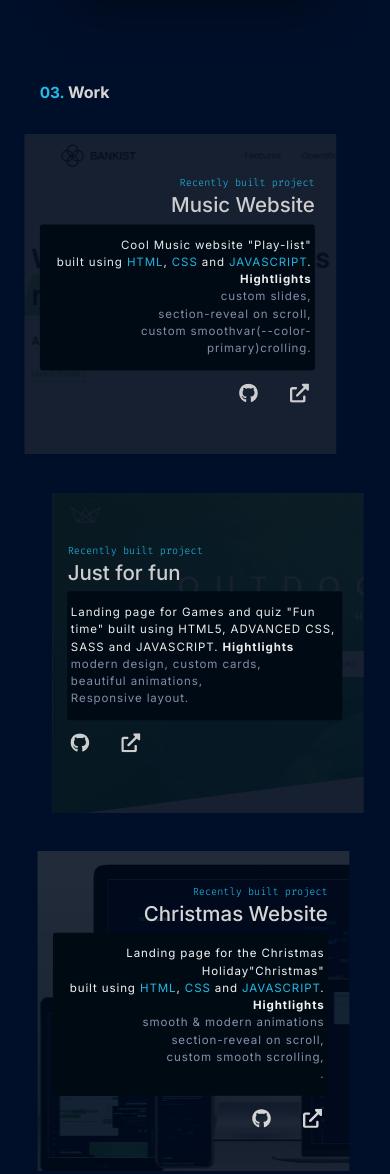
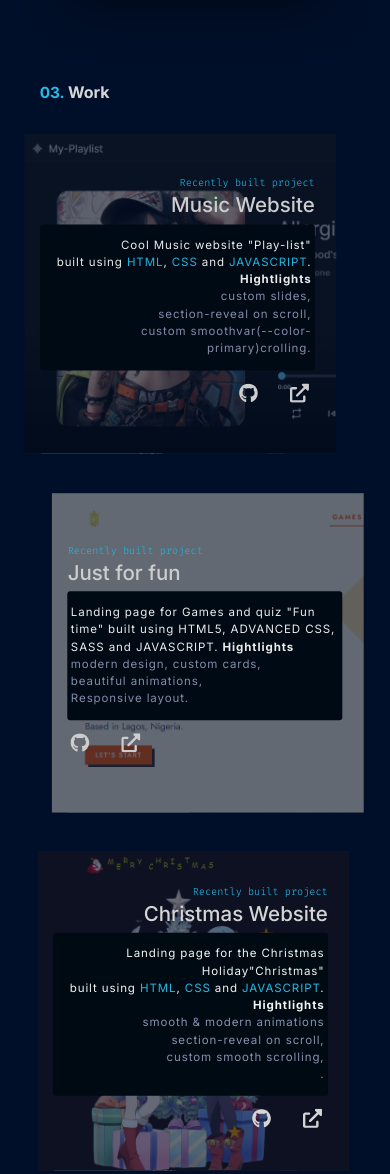
Before and after one commit to Smartkid222/SmarTech, a website with bundled scripts: page index.html in a window 390 px wide. Shown: the part 2220-3394 px from the top of the page. Built offline with nearby package versions, Linux system fonts and the light colour scheme; a script that the page names is missing.

Commit message:
Update style.css

```diff
--- a/style.css
+++ b/style.css
@@ -769,15 +769,15 @@ body {
   display: none;
 } */
 .row__img-1:hover {
-  background-image: url("img/work-1.PNG"),
+  background-image: url("img/my-playlist.png"),
     linear-gradient(to right, transparent 0%, transparent 100%);
 }
 .row__img-2:hover {
-  background-image: url("img/work-2.PNG"),
+  background-image: url("img/for\ fun.png"),
     linear-gradient(to right, transparent 0%, transparent 100%);
 }
 .row__img-3:hover {
-  background-image: url("img/work-3.jpg"),
+  background-image: url("img/Christmas\ 2.png"),
     linear-gradient(to right, transparent 0%, transparent 100%);
 }
 
@@ -1160,23 +1160,23 @@ body {
     opacity: 0.4;
   }
   .row__img-1:hover {
-    background-image: url(img/work-1-dark.png);
+    background-image: url(img/my-playlist.png);
   }
   .row__img-2:hover {
-    background-image: url(img/work-2-dark.png);
+    background-image: url(img/for\ fun.png);
   }
   .row__img-3:hover {
-    background-image: url(img/work-3-darken.jpg);
+    background-image: url(img/Christmas\ 2.png);
   }
 
   .row__img-1 {
-    background-image: url("img/work-1-dark.png");
+    background-image: url("img/my-playlist.png");
   }
   .row__img-2 {
-    background-image: url("img/work-2-dark.png");
+    background-image: url("img/for\ fun.png");
   }
   .row__img-3 {
-    background-image: url("img/work-3-darken.jpg");
+    background-image: url("img/Christmas\ 2.png");
   }
 
   .row_img-box {
```
